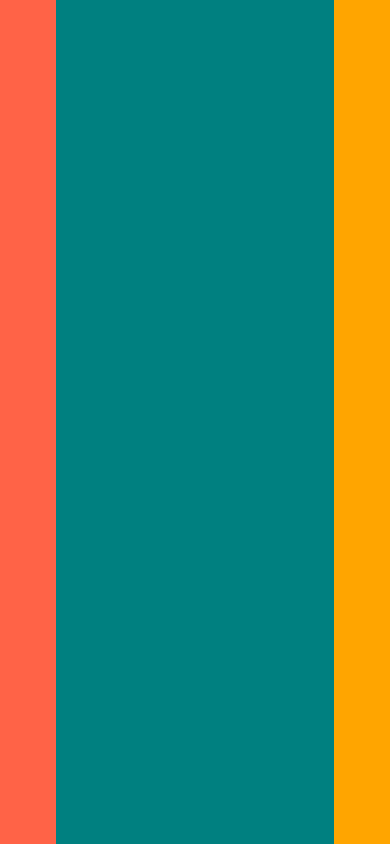
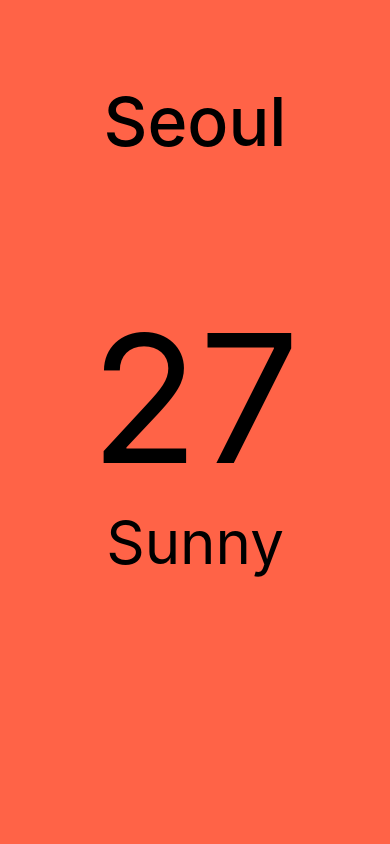
Before and after one commit to pgg-dev/weather-app, a React Native app: screen / in a window 390 px wide. Built offline with nearby package versions, Linux system fonts and the light colour scheme.

Commit message:
Style: 스타일 적용

```diff
--- a/App.js
+++ b/App.js
@@ -1,12 +1,47 @@
-import { StatusBar } from "expo-status-bar";
-import { StyleSheet, Text, View } from "react-native";
+import { StyleSheet, View, Text } from "react-native";
 
 export default function App() {
   return (
-    <View style={{ flex: 1, flexDirection: "row" }}>
-      <View style={{ flex: 1, backgroundColor: "tomato" }}></View>
-      <View style={{ flex: 5, backgroundColor: "teal" }}></View>
-      <View style={{ flex: 1, backgroundColor: "orange" }}></View>
+    <View style={styles.container}>
+      <View style={styles.city}>
+        <Text style={styles.cityName}>Seoul</Text>
+      </View>
+      <View style={styles.weather}>
+        <View style={styles.day}>
+          <Text style={styles.temp}>27</Text>
+          <Text style={styles.description}>Sunny</Text>
+        </View>
+      </View>
     </View>
   );
 }
+
+const styles = StyleSheet.create({
+  container: {
+    flex: 1,
+    backgroundColor: "tomato",
+  },
+  city: {
+    flex: 1.2,
+    justifyContent: "center",
+    alignItems: "center",
+  },
+  cityName: {
+    fontSize: 68,
+    fontWeight: "500",
+  },
+  weather: {
+    flex: 3,
+  },
+  day: {
+    flex: 1,
+    alignItems: "center",
+  },
+  temp: {
+    marginTop: 50,
+    fontSize: 178,
+  },
+  description: {
+    fontSize: 60,
+  },
+});
```
